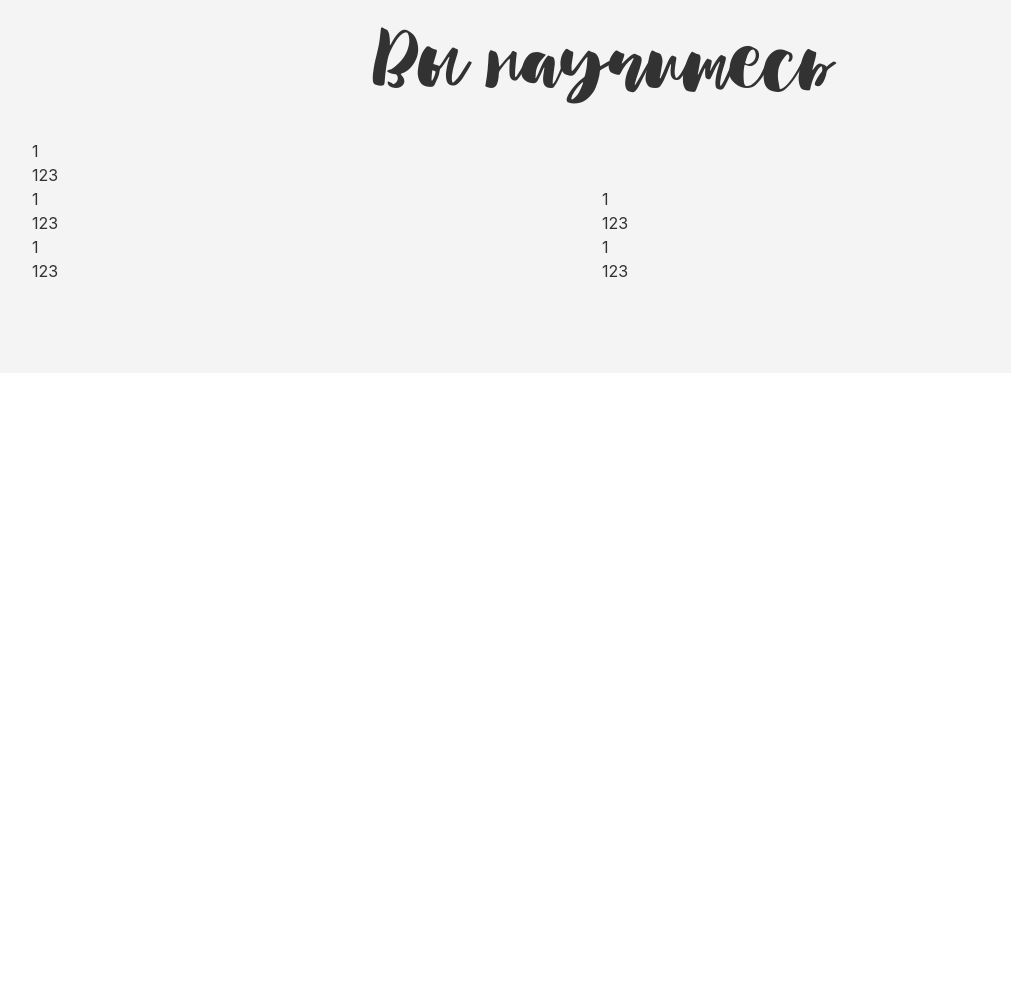
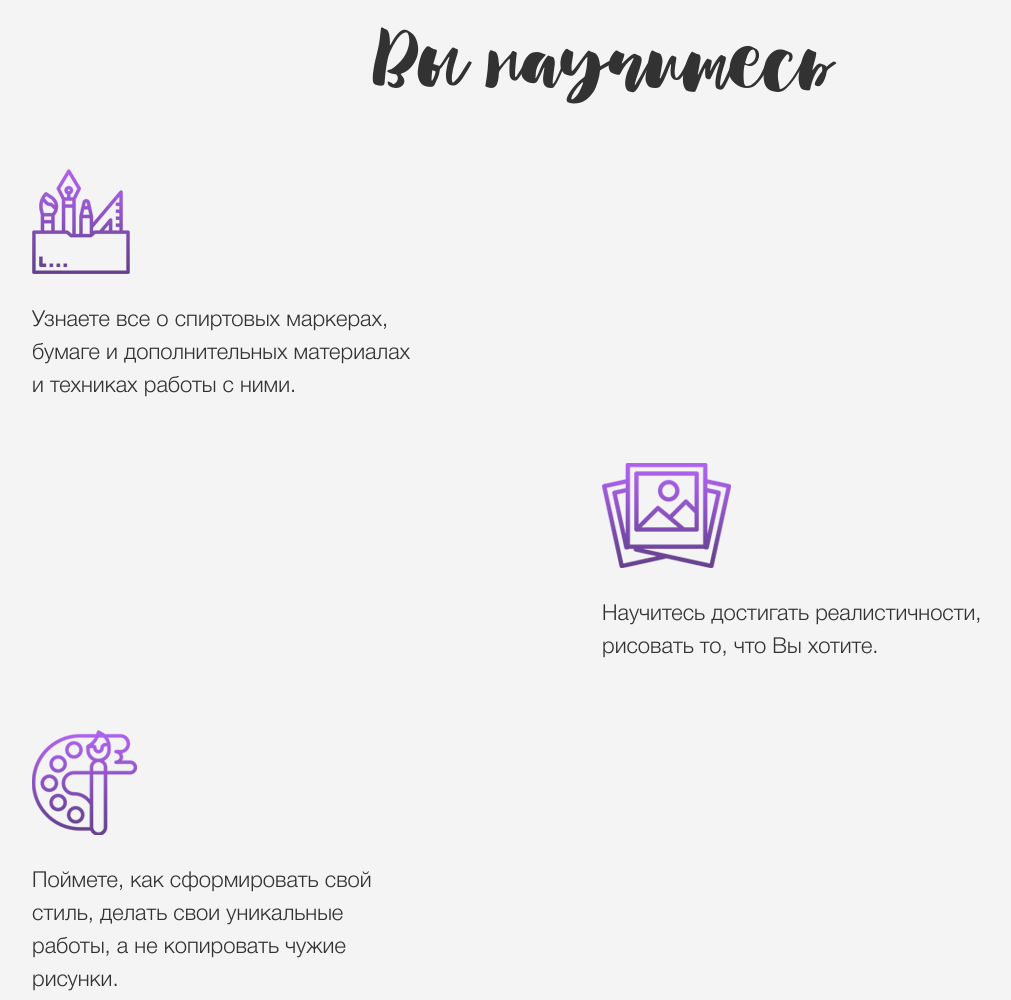
Before and after one commit to sergdevguy/site3, a website: page assets/src/index.html in a window 1280 px wide. Shown: the part 3157-4157 px from the top of the page, without its empty margins (38-1049 px from the left). Before the commit the page ends 3530 px from the top, so only its background shows below. Drawn offline with Linux system fonts and the light colour scheme; files whose address does not match are found by name; a web font is replaced by a local one.

Commit message:
First step. In process, home...

```diff
--- a/assets/src/index.html
+++ b/assets/src/index.html
@@ -119,25 +119,35 @@
                 <div class="row">
                     <div class="col-md-12">
                         <h3 class="section-header-full">Вы научитесь</h3>
-                        <div class="block">
-                            <div class="icon">1</div>
-                            <div class="text">123</div>
+                        <div class="blockFull">
+                            <div class="blockHalf">
+                                <div class="icon"><img src="img/icon-learn-1.png" alt=""></div>
+                                <div class="text">Узнаете  все о спиртовых маркерах, бумаге и дополнительных материалах и техниках работы с ними.</div>
+                            </div>
                         </div>
-                        <div class="block block-right">
-                            <div class="icon">1</div>
-                            <div class="text">123</div>
+                        <div class="blockFull">
+                            <div class="blockHalf block-right">
+                                <div class="icon"><img src="img/icon-learn-2.png" alt=""></div>
+                                <div class="text">Научитесь достигать реалистичности, рисовать то, что Вы хотите.</div>
+                            </div>
                         </div>
-                        <div class="block">
-                            <div class="icon">1</div>
-                            <div class="text">123</div>
+                        <div class="blockFull">
+                            <div class="blockHalf">
+                                <div class="icon"><img src="img/icon-learn-3.png" alt=""></div>
+                                <div class="text">Поймете, как сформировать свой стиль, делать свои уникальные работы, а не копировать чужие рисунки.</div>
+                            </div>
                         </div>
-                        <div class="block block-right">
-                            <div class="icon">1</div>
-                            <div class="text">123</div>
+                        <div class="blockFull">
+                            <div class="blockHalf block-right">
+                                <div class="icon"><img src="img/icon-learn-4.png" alt=""></div>
+                                <div class="text">Прокачаете Ваш уровень рисунка, освоите много полезной теории, которую сможете применить в разных направлениях скетчинга.</div>
+                            </div>
                         </div>
-                        <div class="block">
-                            <div class="icon">1</div>
-                            <div class="text">123</div>
+                        <div class="blockFull">
+                            <div class="blockHalf">
+                                <div class="icon"><img src="img/icon-learn-5.png" alt=""></div>
+                                <div class="text">Будете эффектно и быстро выражать свои творческие идеи, затрачивая минимум средств и времени.</div>
+                            </div>
                         </div>
                     </div>
                 </div>
--- a/assets/src/sass/_my.scss
+++ b/assets/src/sass/_my.scss
@@ -234,11 +234,22 @@ header {
 
 
 .youLearn{
-    .block{
+    .blockFull{
+        width: 100%;
+        display: inline-block;
+        padding: 30px 0;
+    }
+    .blockHalf{
         width: 50%;
-    }
-    .block-left{
-        float: left;
+
+        .text{
+            max-width: 390px;
+            font-family: HelveticaLight;
+            font-size: 22px;
+        }
+        .icon{
+            margin-bottom: 30px;
+        }
     }
     .block-right{
         float: right;
```
Also changed, not shown: assets/src/css/main.css, assets/src/img/icon-learn-1.png (added), assets/src/img/icon-learn-2.png (added), assets/src/img/icon-learn-3.png (added), assets/src/img/icon-learn-4.png (added), assets/src/img/icon-learn-5.png (added), assets/src/img/pen.svg (added).
